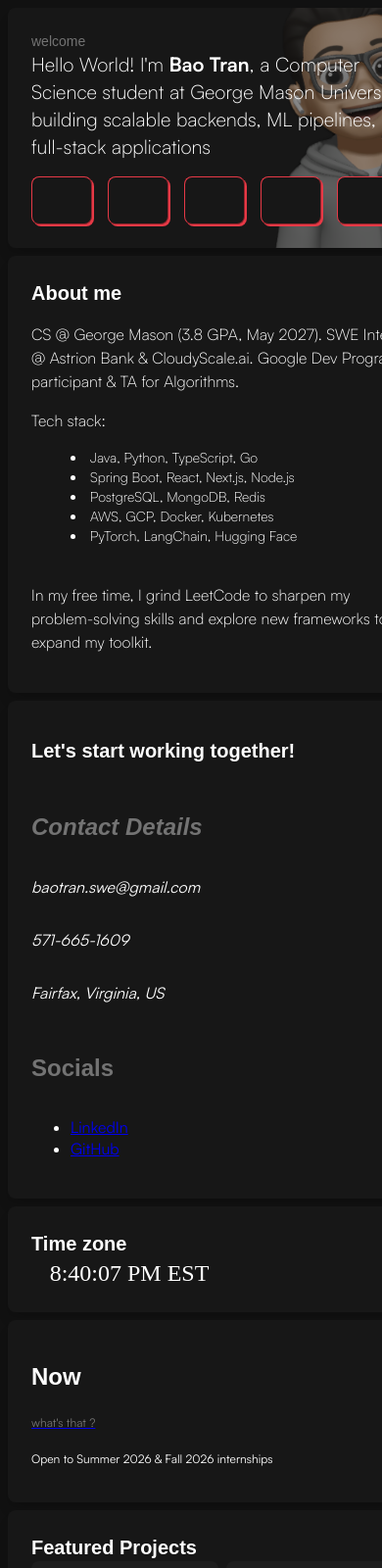
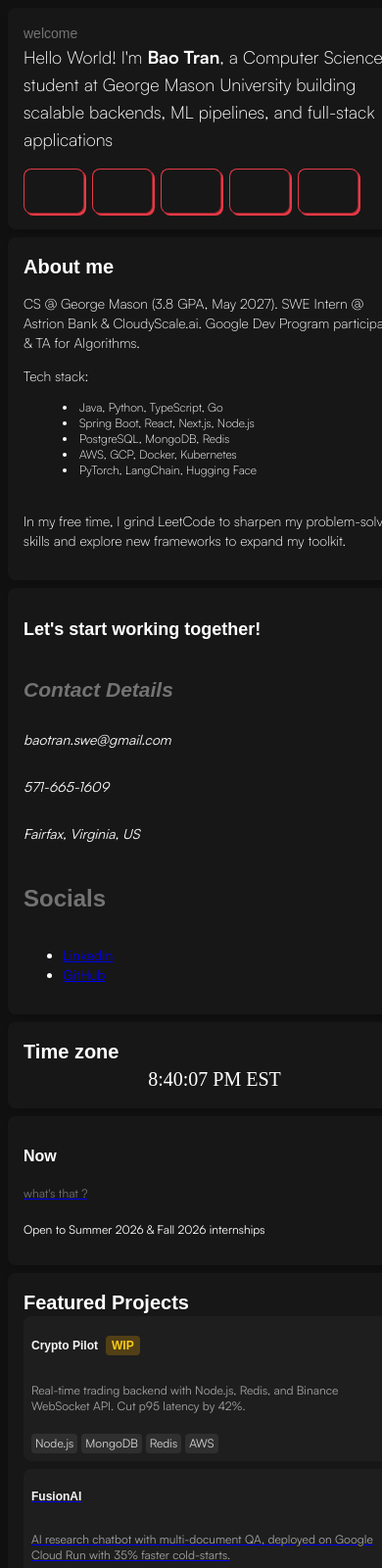
Before and after one commit to BaoT1301/BaoPortfolio, an Astro site: page / in a window 390 px wide. Shown: the top 1600 px of the page at 98% size. Built offline with nearby package versions, Linux system fonts and the light colour scheme; Astro itself is replaced by a stand-in of ours; some icons are missing; a web font is replaced by a local one.

Commit message:
Fixed UI reponsiveness

```diff
--- a/src/components/AboutMe.astro
+++ b/src/components/AboutMe.astro
@@ -2,14 +2,14 @@
 import Card from "./Card/index.astro";
 ---
 
-<Card colSpan="md:col-span-1" rowSpan="md:row-span-6" title="About me">
-  <div class="flex flex-col gap-2">
-    <div class="text-base font-light">
+<Card colSpan="md:col-span-1 lg:col-span-1" rowSpan="md:row-span-3 lg:row-span-6" title="About me">
+  <div class="flex flex-col gap-2 overflow-auto">
+    <div class="text-sm md:text-base font-light">
       <p>
         CS @ George Mason (3.8 GPA, May 2027). SWE Intern @ Astrion Bank & CloudyScale.ai. Google Dev Program participant & TA for Algorithms.
       </p>
       <p class="mt-2">Tech stack:</p>
-      <ul class="list-disc list-inside text-sm">
+      <ul class="list-disc list-inside text-xs md:text-sm">
         <li>Java, Python, TypeScript, Go</li>
         <li>Spring Boot, React, Next.js, Node.js</li>
         <li>PostgreSQL, MongoDB, Redis</li>
@@ -17,7 +17,7 @@ import Card from "./Card/index.astro";
         <li>PyTorch, LangChain, Hugging Face</li>
       </ul>
     </div>
-    <p class="text-base font-light">
+    <p class="text-sm md:text-base font-light">
       In my free time, I grind LeetCode to sharpen my problem-solving skills and explore new frameworks to expand my toolkit.
     </p>
   </div>
--- a/src/components/Card/index.astro
+++ b/src/components/Card/index.astro
@@ -17,9 +17,9 @@ const { title, body, colSpan, rowSpan, href, colorText, height } = Astro.props;
 ---
 
 <div
-  class={`card flex flex-col h-max sm:h-auto group overflow-hidden transform-y-[-40%] bg-darkslate-500 shadow-lg rounded-lg p-6 border border-darkslate-100 hover:border-primary-500 align-start flex-none ${
+  class={`card flex flex-col h-max sm:h-auto group overflow-hidden bg-darkslate-500 shadow-lg rounded-lg p-4 md:p-6 border border-darkslate-100 hover:border-primary-500 align-start flex-none ${
     height || "h-full"
-  } justify-start relative transform perspective-1200 w-full transition duration-75 ease-in-out col-span-1 ${
+  } justify-start relative w-full transition duration-75 ease-in-out col-span-1 ${
     colSpan || "md:col-span-2"
   } ${rowSpan || ""}`}
 >
@@ -40,3 +40,13 @@ const { title, body, colSpan, rowSpan, href, colorText, height } = Astro.props;
     )
   }
 </div>
+
+<style>
+  .card {
+    transition: transform 0.3s ease, box-shadow 0.3s ease, border-color 0.3s ease;
+  }
+  .card:hover {
+    transform: translateY(-4px);
+    box-shadow: 0 20px 25px -5px rgb(0 0 0 / 0.3), 0 8px 10px -6px rgb(0 0 0 / 0.3);
+  }
+</style>
--- a/src/components/ContactsCard.astro
+++ b/src/components/ContactsCard.astro
@@ -3,22 +3,22 @@ import Card from "./Card/index.astro";
 import { LINKS } from "../lib/constants";
 ---
 
-<Card colSpan="md:col-span-1" rowSpan="md:row-span-4">
-  <div class="h-full">
+<Card colSpan="md:col-span-1" rowSpan="md:row-span-2 lg:row-span-4">
+  <div class="h-full overflow-auto">
     <header class="flex items-center">
-      <h1 class="text-white text-xl font-bold">
+      <h1 class="text-white text-lg md:text-xl font-bold">
         Let's start working together!
       </h1>
     </header>
-    <address class="flex flex-col mt-4">
+    <address class="flex flex-col mt-2 md:mt-4 text-sm md:text-base">
       <h2 class="text-gray-500">Contact Details</h2>
-      <p>baotran.swe@gmail.com</p>
+      <p class="break-all">baotran.swe@gmail.com</p>
       <p>571-665-1609</p>
       <p>Fairfax, Virginia, US</p>
     </address>
-    <div class="flex flex-col mt-4 w-fit">
+    <div class="flex flex-col mt-2 md:mt-4 w-fit">
       <h2 class="text-gray-500">Socials</h2>
-      <ul>
+      <ul class="text-sm md:text-base">
         <li>
           <a href={LINKS.linkedin} target="_blank">LinkedIn</a>
         </li>
--- a/src/components/IntroCard.astro
+++ b/src/components/IntroCard.astro
@@ -7,44 +7,44 @@ import Tooltip from "./Tooltip/index";
 import { Image } from "astro:assets";
 ---
 
-<Card colSpan="md:col-span-3" rowSpan="md:row-span-4">
+<Card colSpan="md:col-span-2 lg:col-span-3" rowSpan="md:row-span-4">
   <div class="flex w-full h-full">
-    <div class="flex flex-col justify-between md:max-h-[300px] gap-4">
+    <div class="flex flex-col justify-between gap-4 flex-1 min-w-0">
       <div class="flex flex-col h-full">
         <h6 class="text-sm font-light m-0 text-gray-500">welcome</h6>
-        <p class="m-0 font-light text-xl">
+        <p class="m-0 font-light text-lg md:text-xl">
           Hello World! I'm <b class="font-bold">Bao Tran</b>, a Computer Science student at George Mason University
           building scalable backends, ML pipelines, and full-stack applications
         </p>
       </div>
-      <div class="flex gap-4 flex-wrap">
+      <div class="flex gap-2 md:gap-4 flex-wrap">
         <a aria-label="github profile" href={LINKS.github} target="_blank">
           <Button aria-label="github profile">
-            <Icon class="h-6" name="ri:github-fill" />
+            <Icon class="h-5 md:h-6" name="ri:github-fill" />
             <span class="sr-only">GitHub Profile</span>
           </Button>
         </a>
         <a aria-label="linkedin profile" href={LINKS.linkedin} target="_blank">
           <Button aria-label="linkedin profile">
-            <Icon class="h-6" name="ri:linkedin-box-fill" />
+            <Icon class="h-5 md:h-6" name="ri:linkedin-box-fill" />
             <span class="sr-only">Linkedin Profile</span>
           </Button>
         </a>
         <a aria-label="email" href="mailto:baotran.swe@gmail.com">
           <Button aria-label="email">
-            <Icon class="h-6" name="ri:mail-fill" />
+            <Icon class="h-5 md:h-6" name="ri:mail-fill" />
             <span class="sr-only">Email</span>
           </Button>
         </a>
         <a aria-label="resume" href="/Bao_Tran_Resume.pdf" target="_blank" download>
           <Button aria-label="resume">
-            <Icon class="h-6" name="ri:file-text-fill" />
+            <Icon class="h-5 md:h-6" name="ri:file-text-fill" />
             <span class="sr-only">Download Resume</span>
           </Button>
         </a>
         <Tooltip client:visible>
           <Button aria-label="easter egg btn">
-            <Icon class="h-6" name="ri:emotion-laugh-line" />
+            <Icon class="h-5 md:h-6" name="ri:emotion-laugh-line" />
             <span class="sr-only">Easter egg button</span>
           </Button>
         </Tooltip>
@@ -52,7 +52,7 @@ import { Image } from "astro:assets";
     </div>
     <Image
       alt="memoji of Bao"
-      class="w-auto max-h-[300px] select-none absolute right-[-110px] bottom-[-20px] z-[-1] opacity-50 md:opacity-100 md:relative md:right-auto md:bottom-auto md:z-auto pointer-events-none"
+      class="hidden md:block w-auto max-h-[200px] lg:max-h-[300px] select-none pointer-events-none flex-shrink-0"
       height="300"
       src="/me.png"
       width="300"
--- a/src/components/Now.astro
+++ b/src/components/Now.astro
@@ -6,12 +6,12 @@ import Pulse from "./Pulse.astro";
 <Card colSpan="md:col-span-1" rowSpan="md:row-span-2">
   <div class="flex justify-between w-full items-start mb-2">
     <div class="flex flex-col">
-      <h2>Now</h2>
+      <h2 class="text-base md:text-lg">Now</h2>
       <a href="https://sive.rs/nowff" target="_blank">
         <span class="text-xs text-gray-500 cursor-pointer">what's that ?</span>
       </a>
     </div>
     <Pulse />
   </div>
-  <p class="text-xs">Open to Summer 2026 & Fall 2026 internships</p>
+  <p class="text-xs md:text-sm">Open to Summer 2026 & Fall 2026 internships</p>
 </Card>
--- a/src/components/Projects.astro
+++ b/src/components/Projects.astro
@@ -18,17 +18,17 @@ const projects = [
 ---
 
 <Card colSpan="md:col-span-2" rowSpan="md:row-span-2" title="Featured Projects">
-  <div class="grid grid-cols-2 gap-2 h-full">
+  <div class="grid grid-cols-1 sm:grid-cols-2 gap-2 h-full">
     {
       projects.map((project) => (
         project.link ? (
           <a
             href={project.link}
             target="_blank"
-            class="group p-3 rounded-lg bg-neutral-800/50 hover:bg-neutral-700/50 transition-all border border-neutral-700/50 hover:border-neutral-600 flex flex-col justify-between"
+            class="group p-2 md:p-3 rounded-lg bg-neutral-800/50 hover:bg-neutral-700/50 transition-all border border-neutral-700/50 hover:border-neutral-600 flex flex-col justify-between"
           >
             <div class="flex flex-col gap-1">
-              <h3 class="text-sm font-semibold text-neutral-100 group-hover:text-white transition-colors">
+              <h3 class="text-xs md:text-sm font-semibold text-neutral-100 group-hover:text-white transition-colors">
                 {project.title}
               </h3>
               <p class="text-xs text-neutral-400 line-clamp-2">
@@ -37,16 +37,16 @@ const projects = [
             </div>
             <div class="flex flex-wrap gap-1 mt-2">
               {project.tech.map((tech) => (
-                <span class="text-xs px-1.5 py-0.5 rounded bg-neutral-700/50 text-neutral-300">
+                <span class="text-xs px-1 md:px-1.5 py-0.5 rounded bg-neutral-700/50 text-neutral-300">
                   {tech}
                 </span>
               ))}
             </div>
           </a>
         ) : (
-          <div class="group p-3 rounded-lg bg-neutral-800/50 border border-neutral-700/50 flex flex-col justify-between">
+          <div class="group p-2 md:p-3 rounded-lg bg-neutral-800/50 border border-neutral-700/50 flex flex-col justify-between">
             <div class="flex flex-col gap-1">
-              <h3 class="text-sm font-semibold text-neutral-100 flex items-center gap-2">
+              <h3 class="text-xs md:text-sm font-semibold text-neutral-100 flex items-center gap-2 flex-wrap">
                 {project.title}
                 <span class="text-xs px-1.5 py-0.5 rounded bg-yellow-600/30 text-yellow-400">WIP</span>
               </h3>
@@ -56,7 +56,7 @@ const projects = [
             </div>
             <div class="flex flex-wrap gap-1 mt-2">
               {project.tech.map((tech) => (
-                <span class="text-xs px-1.5 py-0.5 rounded bg-neutral-700/50 text-neutral-300">
+                <span class="text-xs px-1 md:px-1.5 py-0.5 rounded bg-neutral-700/50 text-neutral-300">
                   {tech}
                 </span>
               ))}
--- a/src/components/TimeZoneCard.astro
+++ b/src/components/TimeZoneCard.astro
@@ -28,9 +28,11 @@ import Card from "./Card/index.astro";
   });
 </script>
 
-<Card colSpan="lg:col-span-2" rowSpan="md:row-span-2" title="Time zone">
+<Card colSpan="md:col-span-1 lg:col-span-2" rowSpan="md:row-span-2" title="Time zone">
   <time
-    class="text-2xl xl:text-5xl xl:whitespace-nowrap w-50 xl:w-100 h-[calc(100%-28px)] font-serif flex justify-center items-center"     datetime=""     id="timeDisplay"
+    class="text-xl sm:text-2xl lg:text-4xl xl:text-5xl whitespace-nowrap h-[calc(100%-28px)] font-serif flex justify-center items-center"
+    datetime=""
+    id="timeDisplay"
   >
     {formatTimeForEST(getCurrentTimeInEST())}
   </time>
--- a/src/pages/index.astro
+++ b/src/pages/index.astro
@@ -34,7 +34,7 @@ import Projects from "../components/Projects.astro";
   title="Bao - Full-Stack Developer & CS Student"
 >
   <main
-    class="text-white m-auto p-2 grid gap-2 max-w-6xl overflow-hidden relative w-full sm:p-4 sm:gap-2 md:grid-cols-2 md:gap-3 md:p-6 lg:h-screen lg:grid-rows-8 lg:grid-cols-4 lg:gap-4 lg:max-h-[800px]"
+    class="text-white m-auto p-2 grid gap-2 max-w-6xl overflow-hidden relative w-full sm:p-4 sm:gap-2 md:grid-cols-2 md:gap-3 md:p-6 lg:grid-rows-8 lg:grid-cols-4 lg:gap-4"
   >
     <IntroCard />
     <AboutMe />
```
